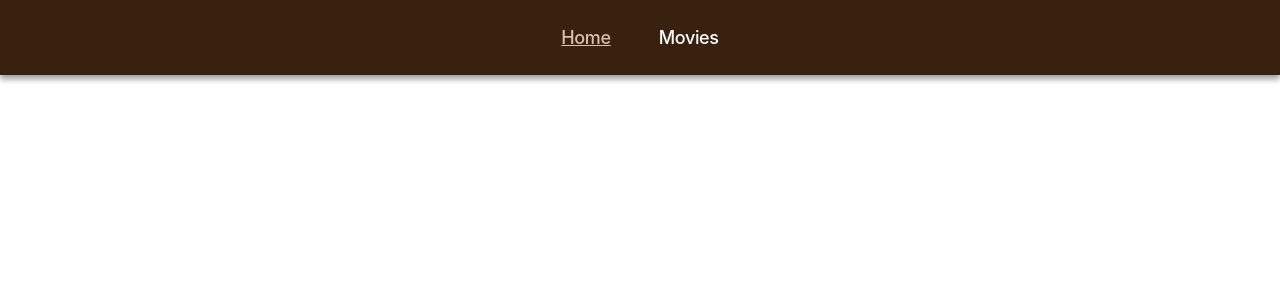
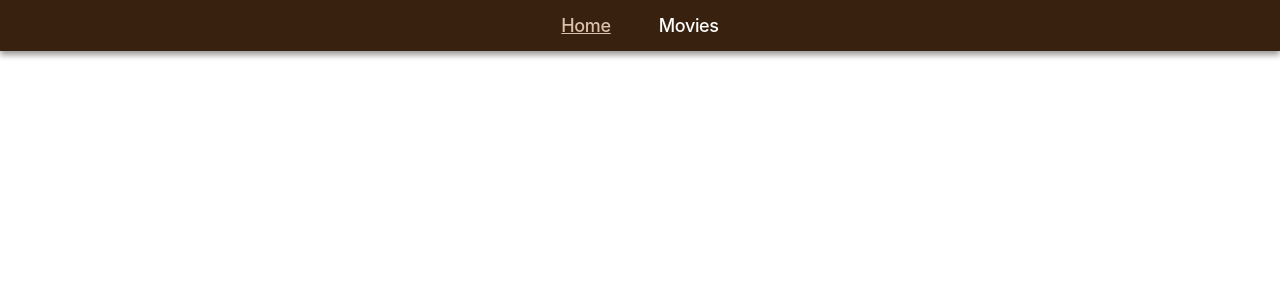
Before and after one commit to aitmil/goit-react-hw-05, a React (Vite) app: page / in a window 1280 px wide. Shown: the top 300 px of the page. Built offline with nearby package versions, Linux system fonts and the light colour scheme.

Commit message:
add styles

```diff
--- a/src/components/Navigation/Navigation.module.css
+++ b/src/components/Navigation/Navigation.module.css
@@ -1,5 +1,5 @@
 .header {
-  padding: 24px 0 24px;
+  padding: 12px 0 12px;
   background-color: #38220f;
   box-shadow: 0 4px 6px rgba(0, 0, 0, 0.4);
 }
```
